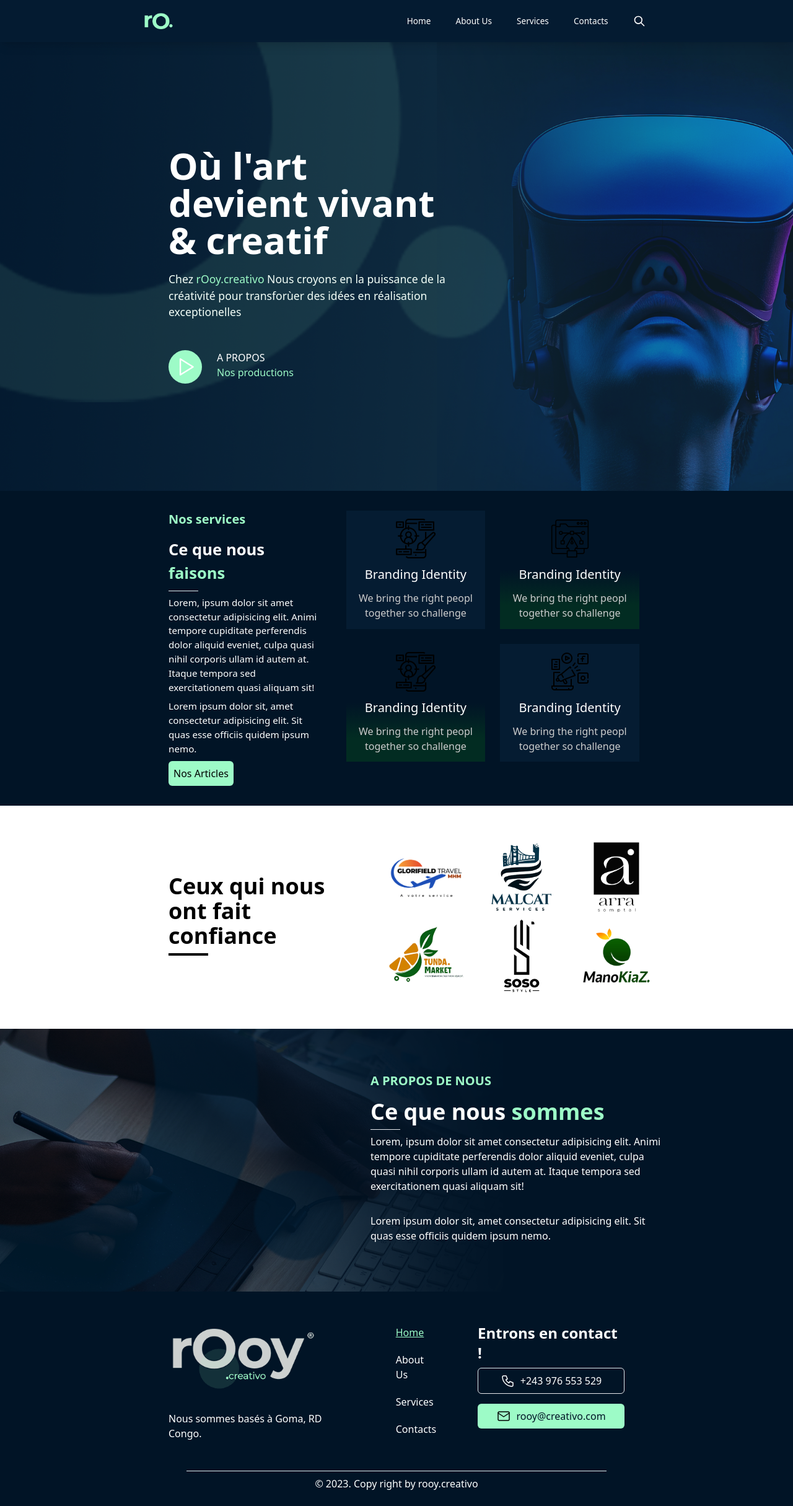
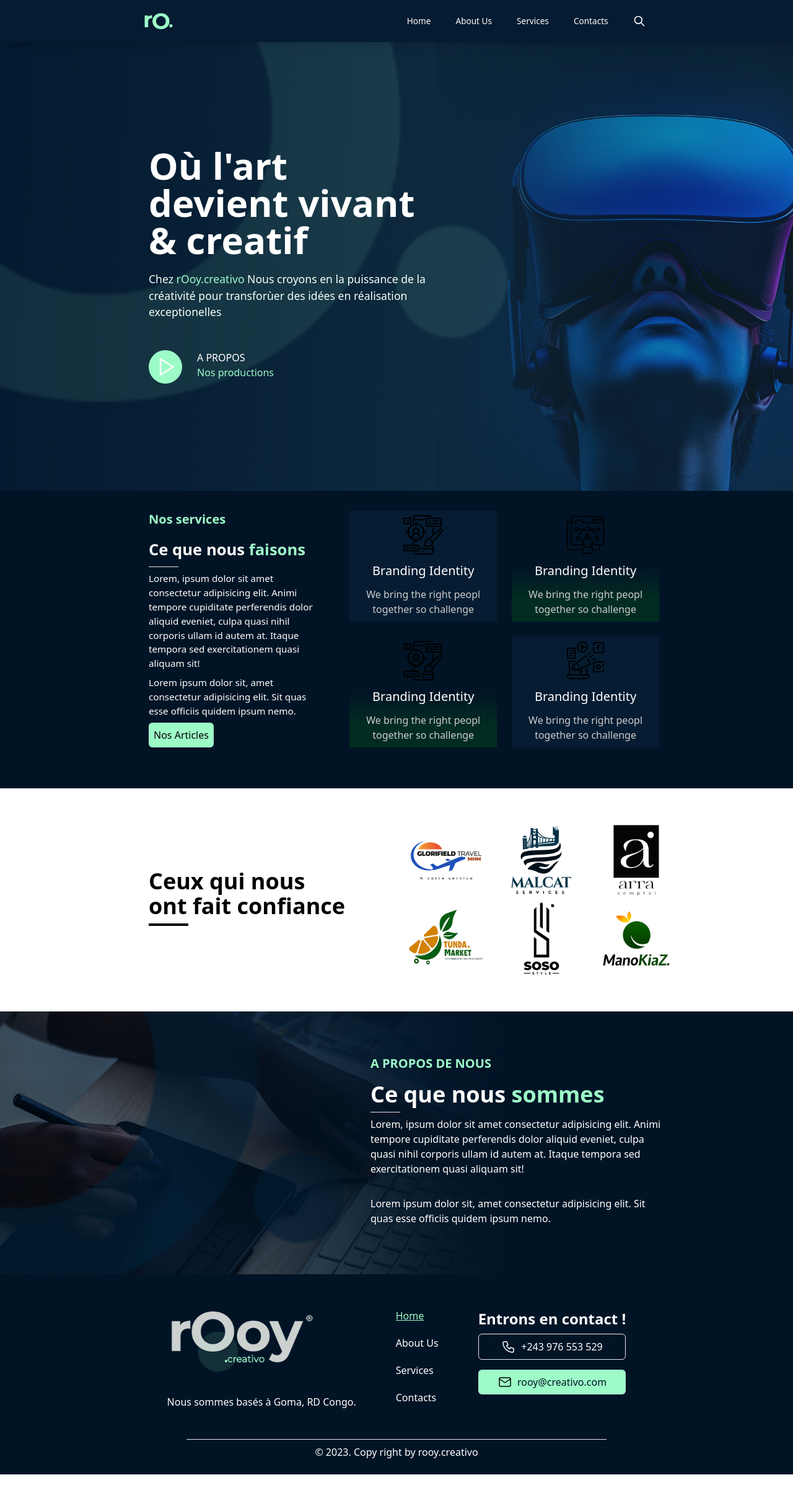
Before and after one commit to romeokany187/vite-deploy, a React (Vite) app: page / in a window 1280 px wide. Shown: the whole page at 62% size. After the commit the page ends 2379 px from the top, so only its background shows below. Built offline with nearby package versions, Linux system fonts and the light colour scheme.

Commit message:
corrections

```diff
--- a/src/components/Banner.jsx
+++ b/src/components/Banner.jsx
@@ -17,7 +17,7 @@ const Banner = () => {
                     display: 'flex',
                     flexDirection: 'column',
                     justifyContent: 'center',
-                    paddingLeft: '17rem',
+                    paddingLeft: '15rem',
                     paddingRight: '10rem',
                 }
             } >
--- a/src/components/Footer.jsx
+++ b/src/components/Footer.jsx
@@ -8,7 +8,7 @@ const Footer = () => {
   return (
     <div>
         <div className="flex flex-col items-center">
-                <div className="px-[17rem] py-[3rem] flex justify-center items-center gap-16 ">
+                <div className="px-[15rem] py-[3rem] flex justify-center items-center gap-16 ">
                     <div className="bg">
                         <img src={footer} className='w-[15rem] mb-8' alt="" />
                         <p className='text-white text-[1rem] '>Nous sommes basés à Goma, RD Congo.</p>
--- a/src/components/Nous.jsx
+++ b/src/components/Nous.jsx
@@ -8,7 +8,7 @@ import icon5 from '../assets/icons_services/ux-design.png'
 const Nous = () => {
   return (
     <div>
-        <div className="px-[17rem] py-8 flex gap-9 ">
+        <div className="px-[15rem] py-8 flex gap-9 ">
                 <div className="w-[60%] ">
                     <p className='text-xl text-green font-semibold mb-4'>Nos services</p>
                     <h2 className='text-[1.6rem] text-white font-bold mb-2'>Ce que nous <span className='text-green'>faisons</span></h2>
--- a/src/components/Partenaires.jsx
+++ b/src/components/Partenaires.jsx
@@ -9,7 +9,7 @@ import mono from '../assets/images/logos/M_6.png'
 const Partenaires = () => {
   return (
     <div>
-        <div className="px-[17rem] h-[45vh] bg-white  flex justify-between items-center gap-[3rem] ">
+        <div className="px-[15rem] h-[45vh] bg-white  flex justify-between items-center gap-[3rem] ">
                 <div className="w-[40%] ">
                     <h1 className='text-4xl font-extrabold mb-2'>Ceux qui nous ont fait confiance</h1>
                     <hr className='w-16  border-2 border-black mb-2' />
```
